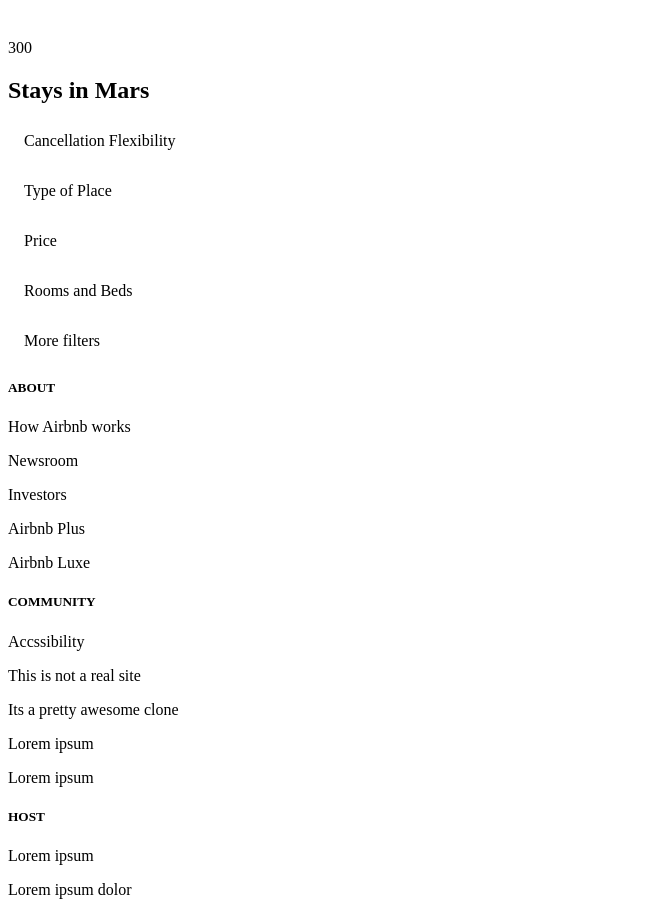
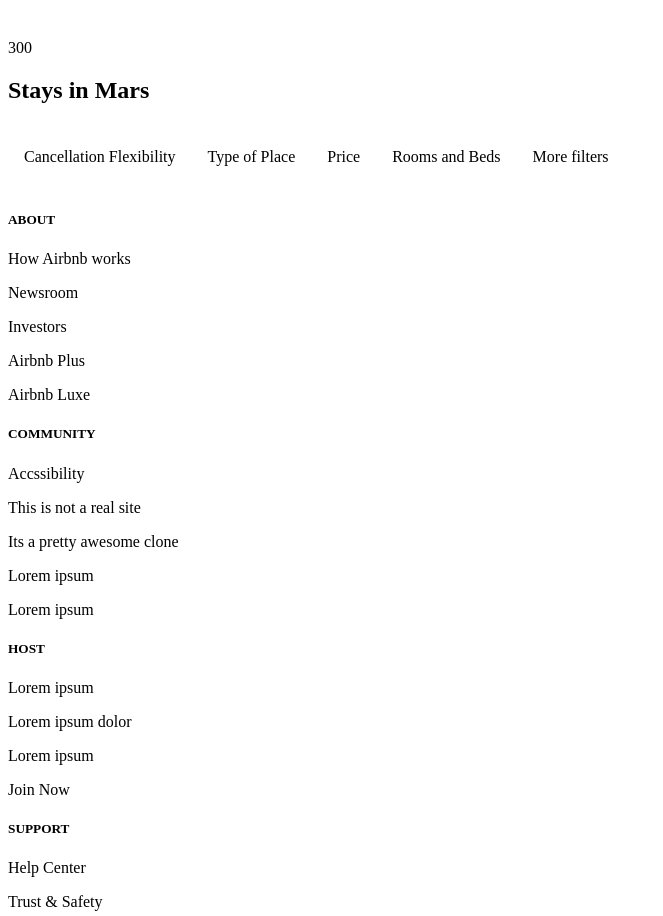
Before and after one commit to ChandrakantPal/airbnb-clone, a Next.js app: page /search in a window 1280 px wide. Shown: the part 4760-5676 px from the top of the page, without its empty margins (0-663 px from the left). Built offline with nearby package versions, Linux system fonts and the light colour scheme.

Commit message:
button group style

```diff
--- a/pages/search.tsx
+++ b/pages/search.tsx
@@ -9,7 +9,7 @@
         <section>
           <p className="text-xs">300</p>
           <h1 className="mt-2 mb-6 text-3xl font-semibold">Stays in Mars</h1>
-          <div className="hidden">
+          <div className="hidden mb-5 space-x-3 text-gray-800 lg:inline-flex whitespace-nowrap">
             <p className="button">Cancellation Flexibility</p>
             <p className="button">Type of Place</p>
             <p className="button">Price</p>
```
